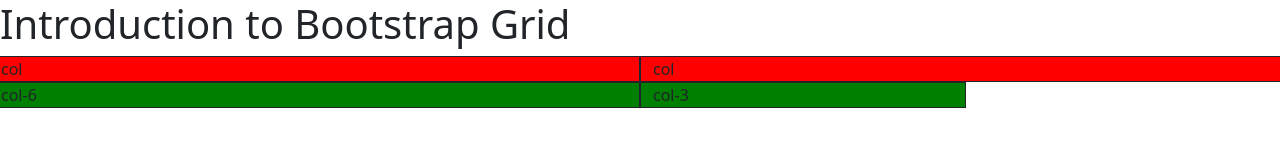
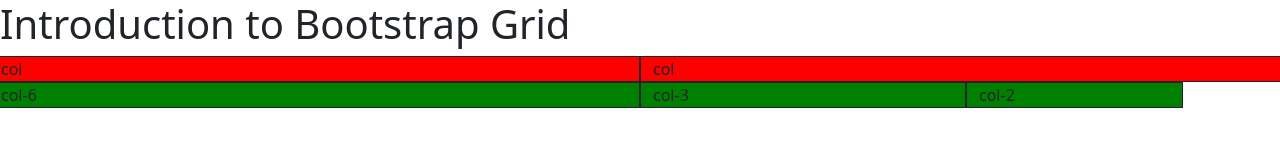
Before and after one commit to ejayjayjayjayjay/Bootstrap-grid, a plain HTML site: page index.html in a window 1280 px wide. Drawn offline with nearby package versions, Linux system fonts and the light colour scheme.

Commit message:
Add div class col-2

```diff
--- a/index.html
+++ b/index.html
@@ -28,6 +28,7 @@
     <div class="row">
         <div class="col-6" style="background-color: green; border:1px solid;">col-6</div>
         <div class="col-3" style="background-color: green; border:1px solid;">col-3</div>
+        <div class="col-2" style="background-color: green; border:1px solid;">col-2</div>
     </div>
 
 
```
